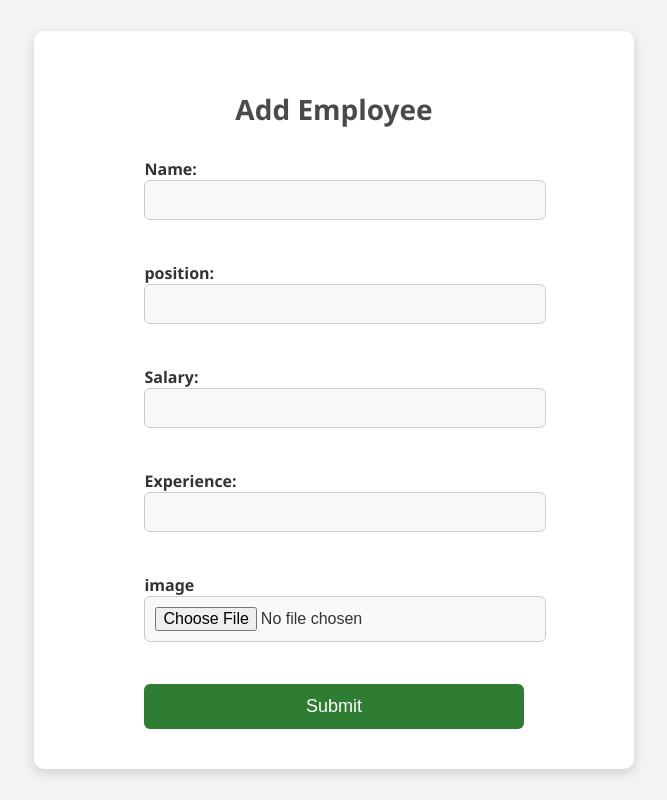
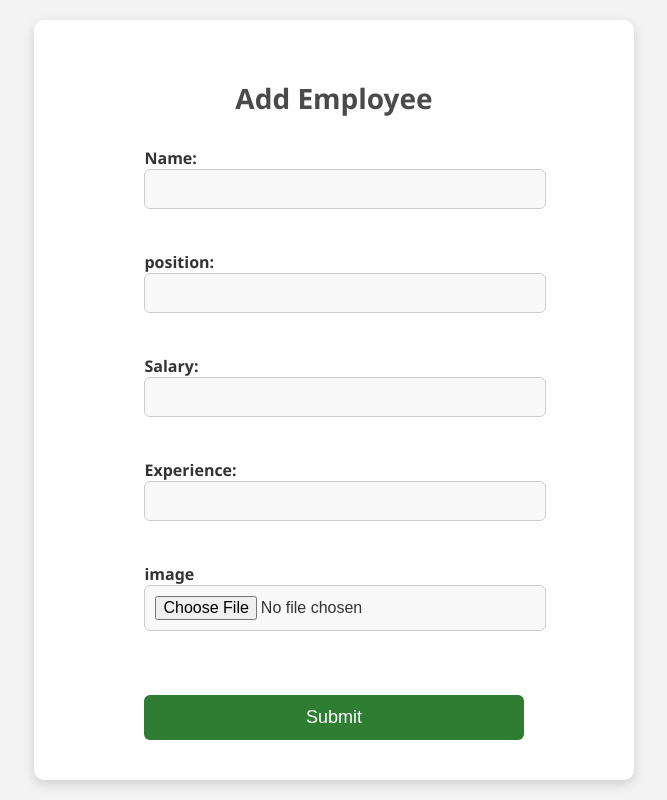
Before and after one commit to afsal-code/employee-management-auth, a plain HTML site: page front-end/add.html in a window 1280 px wide. Shown: the whole page, without its empty margins (306-973 px from the left). Drawn offline with Linux system fonts and the light colour scheme.

Commit message:
Update add.html

```diff
--- a/front-end/add.html
+++ b/front-end/add.html
@@ -24,7 +24,7 @@
         <input type="number" id="experience" name="experience" required><br><br>
 
         <label for="image">image</label>
-          <input type="file" id="pic" name="pic" accept="image/*" required><br><br>
+          <input type="file" id="pic" name="pic" accept="image/*" required><br><br><br>
 
         <button type="submit">Submit</button>
       </form>
```
